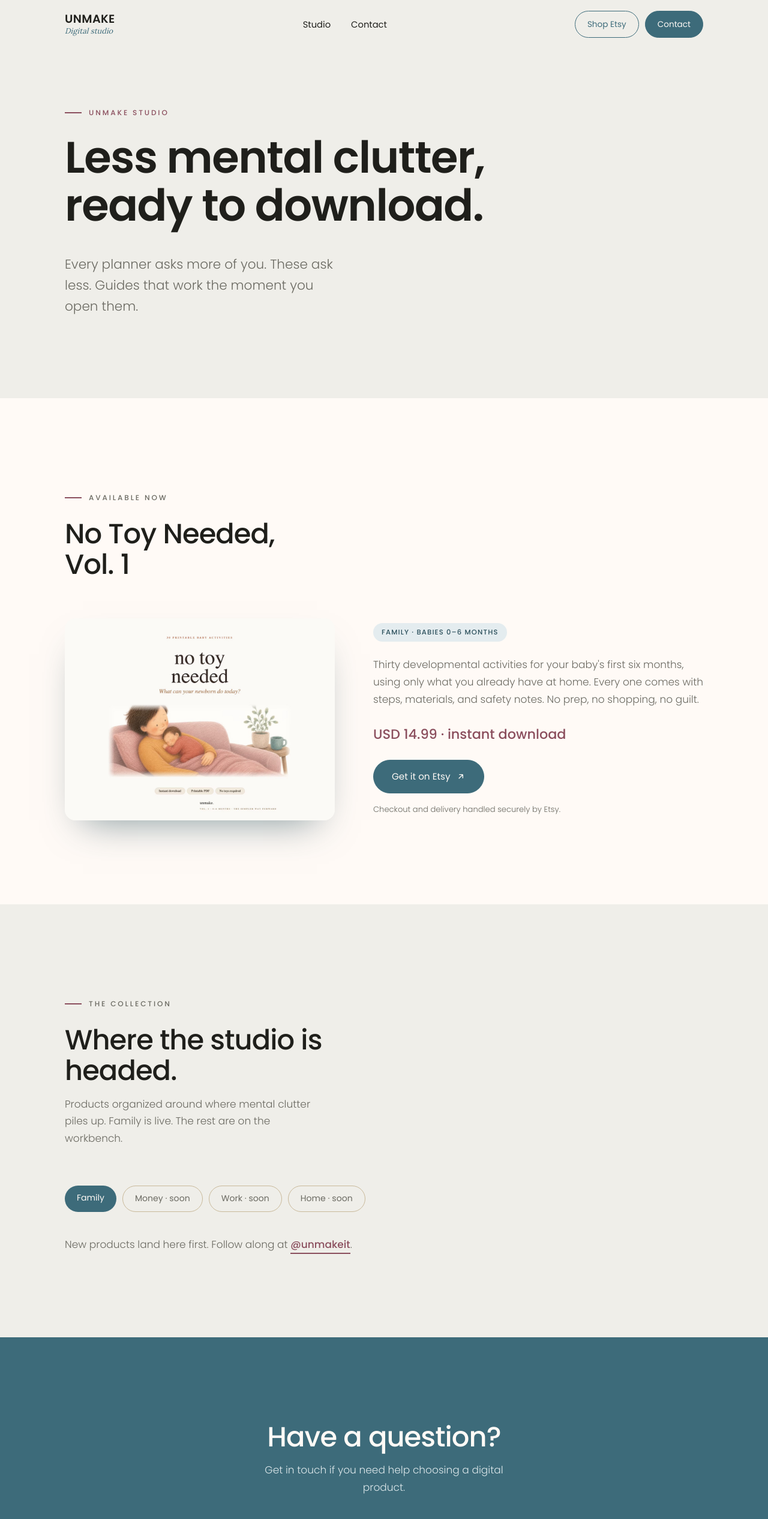
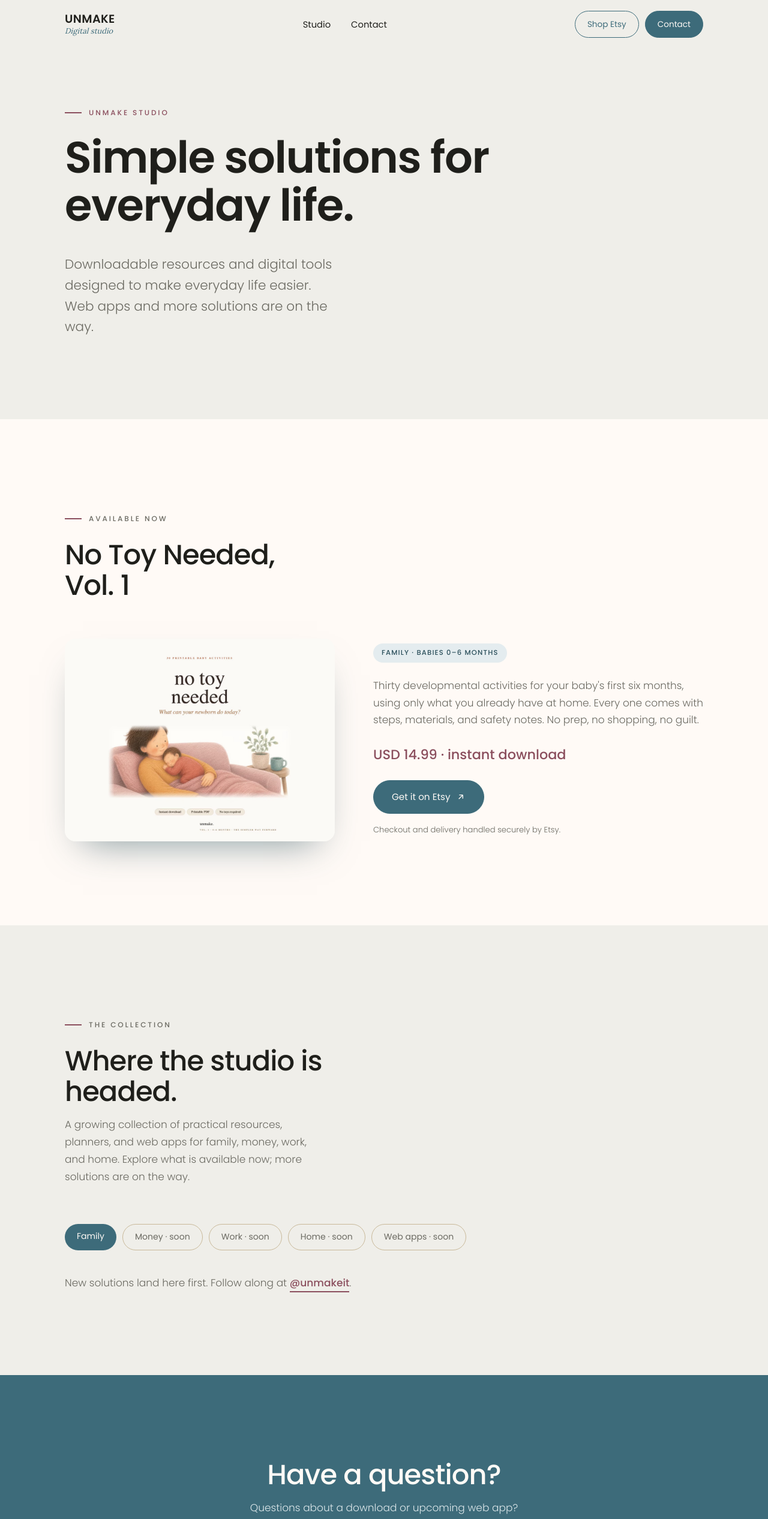
Before and after one commit to unmaketricia/unmake-website, a Next.js app: page /shop in a window 1280 px wide. Shown: the top 2533 px of the page at 60% size. Built offline with nearby package versions, Linux system fonts and the light colour scheme.

Commit message:
Broaden Studio copy for digital solutions

```diff
--- a/app/shop/page.jsx
+++ b/app/shop/page.jsx
@@ -6,7 +6,7 @@ import { ETSY_URL } from "@/lib/etsy";
 export const metadata = {
   title: "Studio | UNMAKE",
   description:
-    "Digital products that clear mental clutter from family, money, and work. Start with No Toy Needed Vol. 1: 30 household-item activities for babies 0 to 6 months.",
+    "Practical digital solutions for everyday life, from downloadable resources to web apps. Explore what is available now and see what is coming to UNMAKE Studio.",
 };
 
 export default function Shop() {
@@ -15,15 +15,15 @@ export default function Shop() {
       <header className="hero tight">
         <div className="wrap">
           <p className="eyebrow">UNMAKE Studio</p>
-          <h1>Less mental clutter, ready to download.</h1>
+          <h1>Simple solutions for everyday life.</h1>
           <p className="lede">
-            Every planner asks more of you. These ask less. Guides that work the
-            moment you open them.
+            Downloadable resources and digital tools designed to make everyday life
+            easier. Web apps and more solutions are on the way.
           </p>
         </div>
       </header>
 
-      <section className="cream">
+      <section className="cream" id="available">
         <Reveal className="wrap">
           <div className="section-head">
             <p className="eyebrow">Available now</p>
@@ -76,8 +76,9 @@ export default function Shop() {
             <p className="eyebrow">The collection</p>
             <h2>Where the studio is headed.</h2>
             <p>
-              Products organized around where mental clutter piles up. Family is
-              live. The rest are on the workbench.
+              A growing collection of practical resources, planners, and web apps for
+              family, money, work, and home. Explore what is available now; more
+              solutions are on the way.
             </p>
           </div>
           <div className="cats">
@@ -85,9 +86,10 @@ export default function Shop() {
             <span className="soon">Money · soon</span>
             <span className="soon">Work · soon</span>
             <span className="soon">Home · soon</span>
+            <span className="soon">Web apps · soon</span>
           </div>
           <p style={{ marginTop: "var(--s4)", color: "var(--muted)" }}>
-            New products land here first. Follow along at{" "}
+            New solutions land here first. Follow along at{" "}
             <a
               className="textlink"
               href="https://www.instagram.com/unmakeit"
@@ -103,7 +105,7 @@ export default function Shop() {
 
       <CtaBand
         title="Have a question?"
-        text="Get in touch if you need help choosing a digital product."
+        text="Questions about a download or upcoming web app? Get in touch."
         href="/contact"
         cta="Contact us"
       />
```
